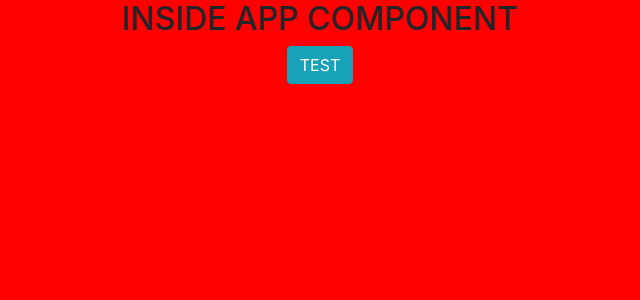
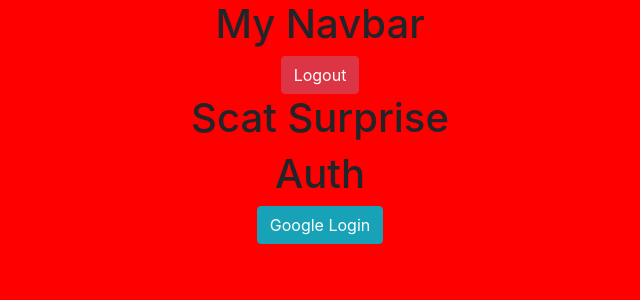
Before and after one commit to davideverett89/scatt-surprise, a React (Create React App) app: page / in a window 1280 px wide. Shown: the top 300 px of the page, without its empty margins (320-960 px from the left). Built offline with nearby package versions, Linux system fonts and the light colour scheme; no server answers.

Commit message:
Auth works.

```diff
--- a/src/App/App.js
+++ b/src/App/App.js
@@ -1,12 +1,41 @@
 import React from 'react';
+import firebase from 'firebase/app';
+import 'firebase/auth';
+
 import './App.scss';
 
+import Auth from '../components/pages/Auth/Auth';
+import MyNavbar from '../components/shared/MyNavBar/MyNavBar';
+
+import fbConnection from '../helpers/data/connection';
+
+fbConnection();
+
 class App extends React.Component {
+  state = {
+    authed: false,
+  }
+
+  componentDidMount() {
+    this.removeListener = firebase.auth().onAuthStateChanged((user) => {
+      if (user) {
+        this.setState({ authed: true });
+      } else {
+        this.setState({ authed: false });
+      }
+    });
+  }
+
+  componentWillUnmount() {
+    this.removeListener();
+  }
+
   render() {
     return (
       <div className="App">
-        <h2>INSIDE APP COMPONENT</h2>
-        <button className="btn btn-info">TEST</button>
+        <MyNavbar />
+        <h1>Scat Surprise</h1>
+        <Auth />
       </div>
     );
   }
--- /dev/null
+++ b/src/components/pages/Auth/Auth.js
@@ -0,0 +1,25 @@
+
+import React from 'react';
+import firebase from 'firebase/app';
+import 'firebase/auth';
+
+import './Auth.scss';
+
+class Auth extends React.Component {
+  loginClickEvent = (e) => {
+    e.preventDefault();
+    const provider = new firebase.auth.GoogleAuthProvider();
+    firebase.auth().signInWithPopup(provider);
+  }
+
+  render() {
+    return (
+      <div className="Auth">
+        <h1>Auth</h1>
+        <button className="btn btn-info" onClick={this.loginClickEvent}>Google Login</button>
+      </div>
+    );
+  }
+}
+
+export default Auth;
--- /dev/null
+++ b/src/components/pages/Auth/Auth.scss
@@ -0,0 +1,3 @@
+.Auth {
+    display: block;
+}
--- /dev/null
+++ b/src/components/shared/MyNavBar/MyNavBar.js
@@ -0,0 +1,24 @@
+
+import React from 'react';
+import firebase from 'firebase/app';
+import 'firebase/auth';
+
+import './MyNavBar.scss';
+
+class MyNavbar extends React.Component {
+  logMeOut = (e) => {
+    e.preventDefault();
+    firebase.auth().signOut();
+  }
+
+  render() {
+    return (
+      <div className="myNavbar">
+        <h1>My Navbar</h1>
+        <button className="btn btn-danger" onClick={this.logMeOut}>Logout</button>
+      </div>
+    );
+  }
+}
+
+export default MyNavbar;
--- /dev/null
+++ b/src/components/shared/MyNavBar/MyNavBar.scss
@@ -0,0 +1,3 @@
+.MyNavBar {
+    display: block;
+}
--- /dev/null
+++ b/src/helpers/data/connection.js
@@ -0,0 +1,11 @@
+import firebase from 'firebase/app';
+
+import apiKeys from '../apiKeys.json';
+
+const firebaseApp = () => {
+  if (!firebase.apps.length) {
+    firebase.initializeApp(apiKeys.firebaseKeys);
+  }
+};
+
+export default firebaseApp;
```
Also changed, not shown: src/helpers/apiKeys.example.json (added, +11 -0 lines), 1 other file (tests, documents, lock files or other folders).
